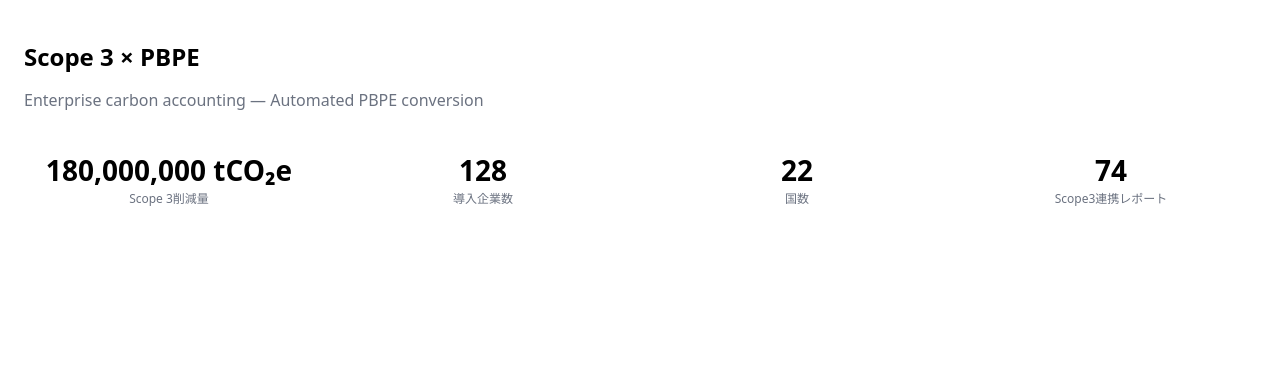
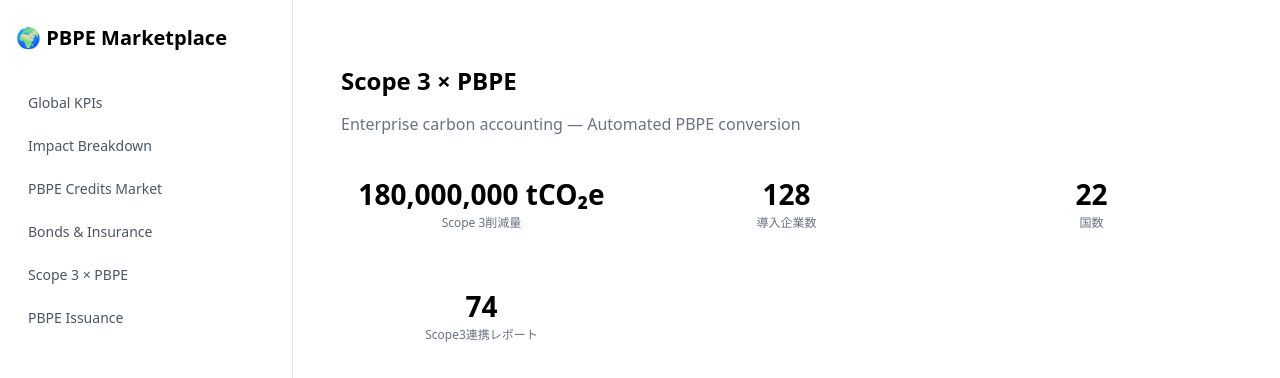
Before and after one commit to shimojok/PBPE-Marketplace, a Next.js app in the folder frontend/: page /dashboard/enterprise in a window 1280 px wide. Shown: the top 378 px of the page. Built offline with nearby package versions, Linux system fonts and the light colour scheme; no server answers.

Commit message:
Refactor RootLayout to include sidebar navigation

```diff
--- a/frontend/app/layout.tsx
+++ b/frontend/app/layout.tsx
@@ -1,19 +1,69 @@
 // frontend/app/layout.tsx
+'use client'
+
 import './globals.css'
-
-export const metadata = {
-  title: 'PBPE Marketplace Dashboard',
-  description: 'Planetary Balance Sheet Engine',
-}
+import { useState } from 'react'
 
 export default function RootLayout({
   children,
 }: {
   children: React.ReactNode
 }) {
+  const [hoveredItem, setHoveredItem] = useState<string | null>(null)
+
+  const navItems = [
+    { href: '/dashboard/kpis', label: 'Global KPIs' },
+    { href: '/dashboard/impact', label: 'Impact Breakdown' },
+    { href: '/dashboard/market', label: 'PBPE Credits Market' },
+    { href: '/dashboard/finance', label: 'Bonds & Insurance' },
+    { href: '/dashboard/enterprise', label: 'Scope 3 × PBPE' },
+    { href: '/dashboard/pbpe', label: 'PBPE Issuance' },
+  ]
+
   return (
     <html lang="en">
-      <body>{children}</body>
+      <body>
+        <div style={{ display: 'flex', minHeight: '100vh' }}>
+          {/* Sidebar */}
+          <aside style={{
+            width: '260px',
+            background: 'white',
+            borderRight: '1px solid #e5e7eb',
+            padding: '24px 16px',
+          }}>
+            <div style={{ fontSize: '20px', fontWeight: 'bold', marginBottom: '32px' }}>
+              🌍 PBPE Marketplace
+            </div>
+            <nav>
+              {navItems.map((item) => (
+                <a
+                  key={item.href}
+                  href={item.href}
+                  style={{
+                    display: 'block',
+                    padding: '10px 12px',
+                    marginBottom: '4px',
+                    borderRadius: '8px',
+                    color: '#4b5563',
+                    textDecoration: 'none',
+                    fontSize: '14px',
+                    backgroundColor: hoveredItem === item.href ? '#f3f4f6' : 'transparent',
+                  }}
+                  onMouseEnter={() => setHoveredItem(item.href)}
+                  onMouseLeave={() => setHoveredItem(null)}
+                >
+                  {item.label}
+                </a>
+              ))}
+            </nav>
+          </aside>
+
+          {/* Main Content */}
+          <main style={{ flex: 1, padding: '24px', overflow: 'auto' }}>
+            {children}
+          </main>
+        </div>
+      </body>
     </html>
   )
 }
```
